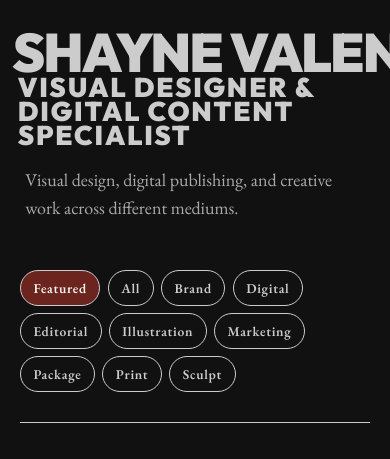
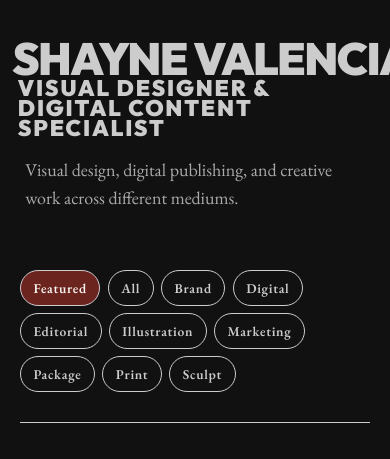
Before and after one commit to atelierSteve/portfolio, a Jekyll site: the page built from index.html, in a window 390 px wide. Shown: the top 459 px of the page. Built offline with Jekyll 4.4.1, drawn with Linux system fonts in a browser that asks for light colours; grey boxes are pictures that could not be loaded.

Commit message:
mobile h1 update

```diff
--- a/assets/css/style.css
+++ b/assets/css/style.css
@@ -397,10 +397,10 @@ h3.intro-headline {
   }
 
   h1 {
-    font-size: 3em;
+    font-size: 2.5em;
   }
   h3 {
-    font-size: 1.5em;
+    font-size: 1.25em;
   }
  .intro-headline {
     line-height: 0.88;
```
Also changed, not shown: 1 other file.
